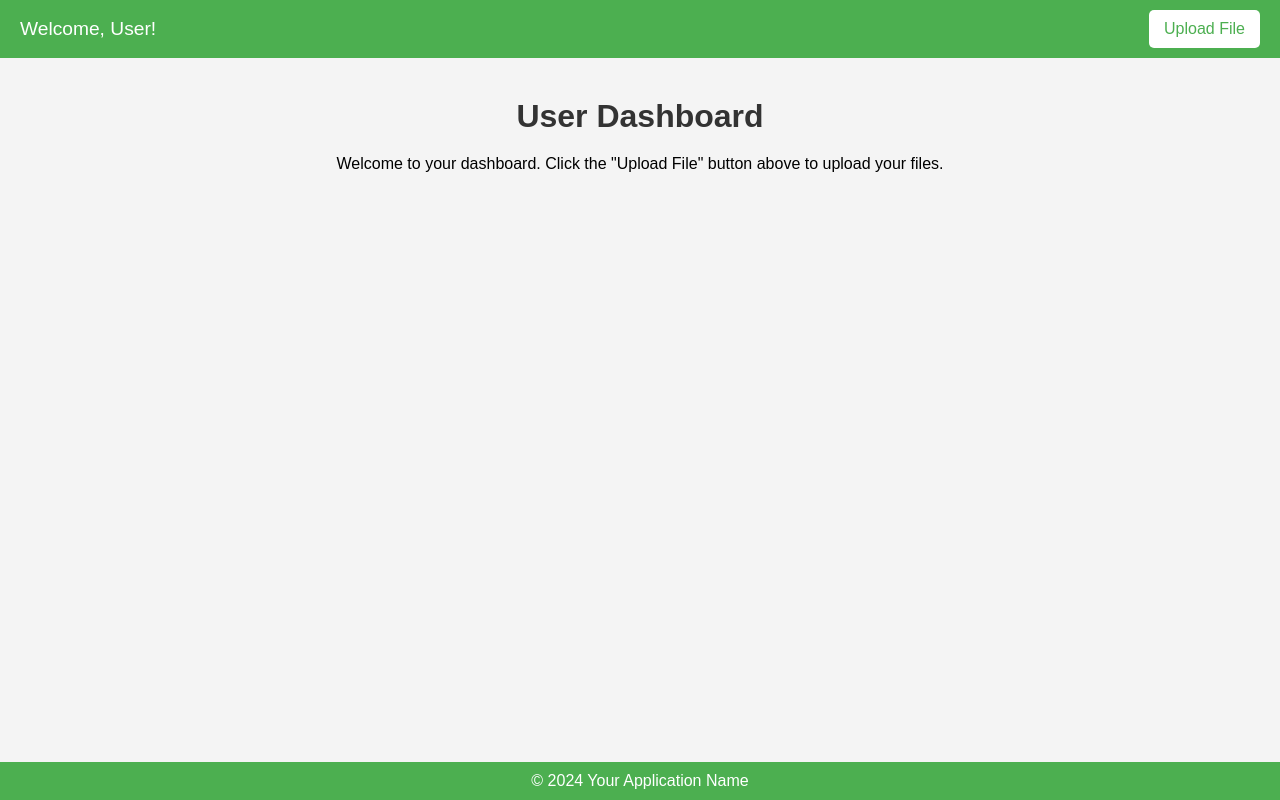
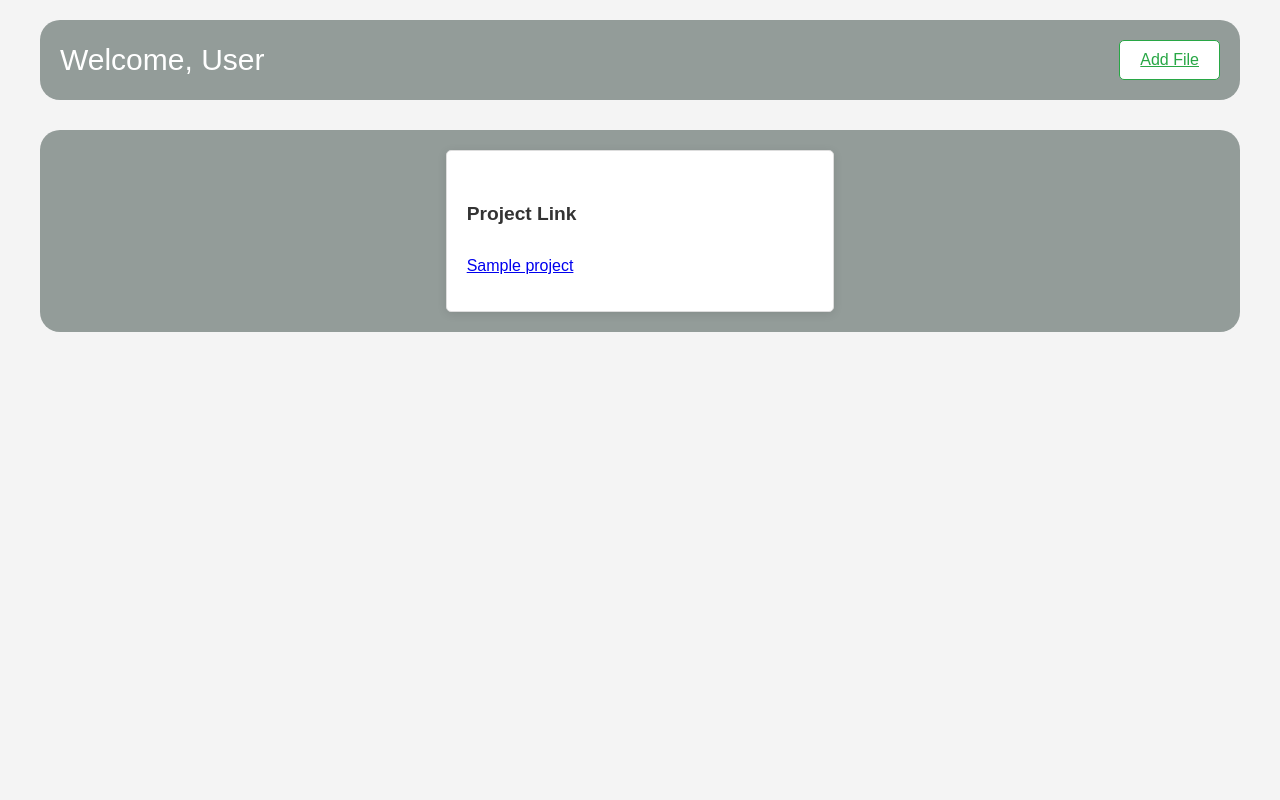
Before and after one commit to thesaiteja24/gen-ai-projects-nriit, a Flask app: template templates/user.html in a window 1280 px wide. Run offline with Flask 3, Linux system fonts and the light colour scheme; the template is opened without the code that fills it: most values are stand-ins (such as "Sample title", 1, 10 or a date in 2020); some libraries are stand-ins or nearby versions.

Commit message:
modified UI for user and upload file

```diff
--- a/server.py
+++ b/server.py
@@ -4,7 +4,7 @@ from flask_bcrypt import Bcrypt
 import os
 import certifi
 from UploadFile import upload_to_drive
-
+from bson.objectid import ObjectId
 
 app = Flask(__name__)
 
@@ -57,7 +57,20 @@ def login():
 @app.route('/user')
 @login_required
 def user_dashboard():
-    return render_template('user.html', fullname=session['fullname'])
+    try:
+        # Convert session['user_id'] to ObjectId
+        user = mongo.db.students.find_one(
+            {"_id": ObjectId(session['user_id'])})
+        if not user:
+            flash("User not found. Please log in again.", "danger")
+            return redirect(url_for('login'))
+
+        # Safely get 'projects' or default to an empty list
+        projects = user.get('projects', [])
+        return render_template('user.html', fullname=user['fullname'], projects=projects)
+    except Exception as e:
+        flash(f"An error occurred: {str(e)}", "danger")
+        return redirect(url_for('login'))
 
 
 @app.route('/logout')
@@ -68,7 +81,7 @@ def logout():
 
 
 @app.route('/upload', methods=['GET', 'POST'])
-@login_required  # Restrict access to logged-in users
+@login_required  # Ensure only logged-in users can access
 def upload_file():
     if request.method == 'POST':
         if 'file' not in request.files:
@@ -85,13 +98,20 @@ def upload_file():
             # Call the function from UploadFile module
             file_url = upload_to_drive(file)
 
-            flash(f"File uploaded successfully! <a href='{file_url}' target='_blank'>View File</a>", "success")
+            # Save file URL to user's projects in the database
+            mongo.db.students.update_one(
+                {"_id": session['user_id']},
+                {"$push": {"projects": file_url}}
+            )
+
+            flash("File uploaded successfully!", "success")
+            # Redirect back to user page
+            return redirect(url_for('user_dashboard'))
         except Exception as e:
             flash(f"An error occurred: {str(e)}", "danger")
-
-        return redirect('/')
+            return redirect(request.url)
     return render_template("upload.html")
 
 
 if __name__ == '__main__':
-    app.run(debug=True)
+    app.run(debug=True, port=8080)
--- a/templates/user.html
+++ b/templates/user.html
@@ -1,8 +1,8 @@
 <!DOCTYPE html>
 <html lang="en">
 <head>
-    <meta charset="UTF-8" />
-    <meta name="viewport" content="width=device-width, initial-scale=1.0" />
+    <meta charset="UTF-8">
+    <meta name="viewport" content="width=device-width, initial-scale=1.0">
     <title>User Dashboard</title>
     <style>
         body {
@@ -12,72 +12,113 @@
             background-color: #f4f4f4;
         }
 
-      header {
+        .container {
+            margin: 0 auto;
+            padding: 20px;
+            max-width: 1200px;
+        }
+
+        .navbar {
             display: flex;
             justify-content: space-between;
             align-items: center;
-        background-color: #4caf50;
-        color: white;
-        padding: 10px 20px;
+            background-color: rgb(147, 156, 153);
+            padding: 20px;
+            border-radius: 20px;
         }
 
-      header .username {
-        font-size: 1.2rem;
+        .navbar #fullname {
+            font-size: 30px;
+            color: white;
         }
 
-      header .upload-button {
+        .navbar .btn {
             background-color: #fff;
-        color: #4caf50;
-        border: none;
-        padding: 10px 15px;
-        font-size: 1rem;
+            color: rgb(40, 167, 69);
+            border: 1px solid rgb(40, 167, 69);
+            padding: 10px 20px;
+            font-size: 16px;
             border-radius: 5px;
             cursor: pointer;
-        text-decoration: none;
             transition: background-color 0.3s ease;
         }
 
-      header .upload-button:hover {
-        background-color: #45a049;
+        .navbar .btn:hover {
+            background-color: rgb(40, 167, 69);
             color: white;
         }
 
-      main {
+        .inner2 {
+            margin-top: 30px;
+            background-color: rgb(147, 156, 153);
             padding: 20px;
-        text-align: center;
+            border-radius: 20px;
+            display: flex;
+            flex-wrap: wrap;
+            justify-content: space-evenly;
+            gap: 20px;
         }
 
-      main h1 {
-        font-size: 2rem;
-        margin: 20px 0;
+        .card {
+            background-color: white;
+            border: 1px solid #ddd;
+            border-radius: 5px;
+            box-shadow: 0px 2px 10px rgba(0, 0, 0, 0.1);
+            flex: 1 1 calc(33.33% - 40px);
+            max-width: calc(33.33% - 40px);
+            width: 20rem;
+            padding: 20px;
+        }
+
+        .card h5 {
+            font-size: 1.2rem;
             color: #333;
         }
 
-      footer {
+        .card p {
+            color: #555;
+        }
+
+        .placeholder {
             text-align: center;
-        padding: 10px 0;
-        background-color: #4caf50;
-        color: white;
-        position: fixed;
-        bottom: 0;
-        width: 100%;
+            margin-top: 50px;
+        }
+
+        .placeholder h1 {
+            font-size: 2rem;
+            color: #333;
+        }
+
+        .placeholder p {
+            font-size: 1rem;
+            color: #555;
         }
     </style>
 </head>
-  <body>
-    <header>
-      <div class="username">Welcome, {{ fullname }}!</div>
-      <a href="/upload" class="upload-button">Upload File</a>
-    </header>
+<body style="overscroll-behavior-x: auto;">
+    <div class="container">
+        <nav class="navbar">
+            <div id="fullname">Welcome, {{ fullname }}</div>
+            <a href="/upload" class="btn">Add File</a>
+        </nav>
 
-    <main>
+        {% if projects and projects|length > 0 %}
+        <div class="inner2">
+            {% for project in projects %}
+            <div class="card">
+                <h5 class="card-title">Project Link</h5>
+                <p class="card-text">
+                    <a href="{{ project }}" target="_blank">{{ project }}</a>
+                </p>
+            </div>
+            {% endfor %}
+        </div>
+        {% else %}
+        <div class="placeholder">
             <h1>User Dashboard</h1>
-      <p>
-        Welcome to your dashboard. Click the "Upload File" button above to
-        upload your files.
-      </p>
-    </main>
-
-    <footer>&copy; 2024 Your Application Name</footer>
+            <p>Welcome to your dashboard. Click the "Upload File" button above to upload your files.</p>
+        </div>
+        {% endif %}
+    </div>
 </body>
 </html>
```
Also changed, not shown: templates/upload.html (+103 -18 lines). Lines whose indentation alone changed are shown as unchanged.
